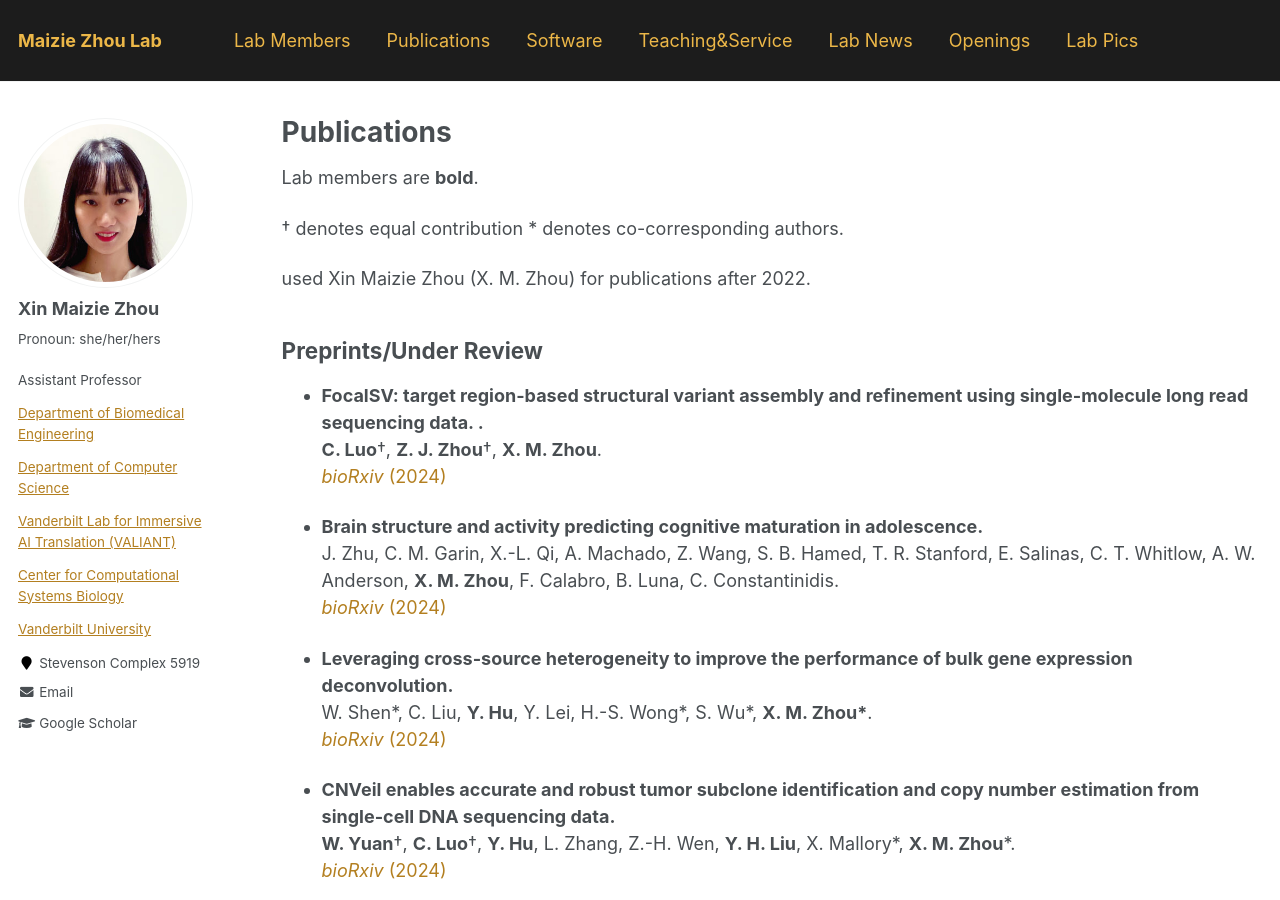
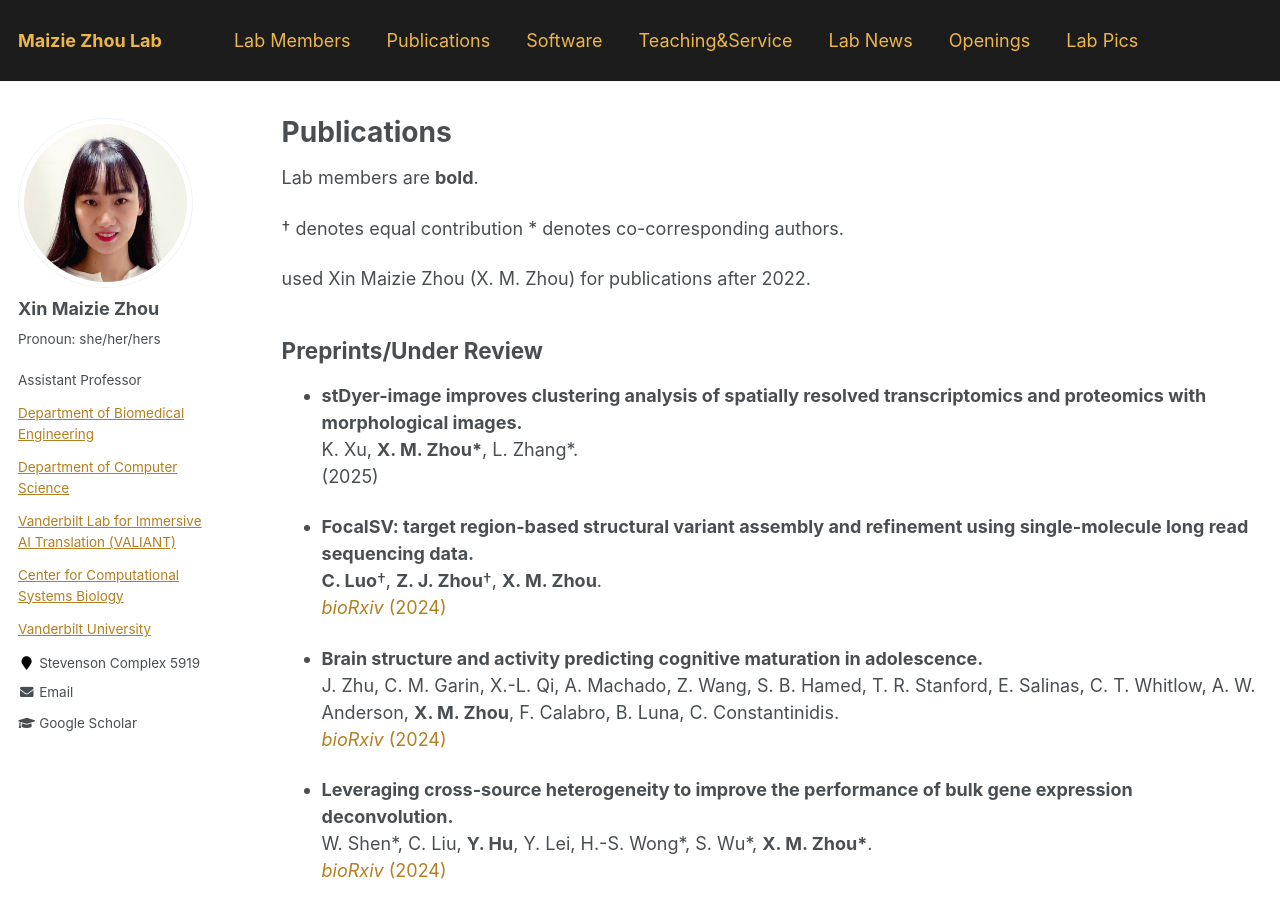
Before and after one commit to maiziezhoulab/Maiziezhoulab.github.io, a Jekyll site: the page built from _pages/publications.md, in a window 1280 px wide and 900 px high. Built offline with Jekyll 4.4.1, drawn with Linux system fonts in a browser that asks for light colours.

Commit message:
Update publications.md

```diff
--- a/_pages/publications.md
+++ b/_pages/publications.md
@@ -24,7 +24,11 @@ Lab members are **bold**.
 used Xin Maizie Zhou (X. M. Zhou) for publications after 2022.
 
 ## Preprints/Under Review
-- **FocalSV: target region-based structural variant assembly and refinement using single-molecule long read sequencing data. .**
+- **stDyer-image improves clustering analysis of spatially resolved transcriptomics and proteomics with morphological images.**
+  K. Xu, **X. M. Zhou\***, L. Zhang*.
+  (2025)
+
+- **FocalSV: target region-based structural variant assembly and refinement using single-molecule long read sequencing data.**
   **C. Luo**†, **Z. J. Zhou**†, **X. M. Zhou**.
   [_bioRxiv_ (2024)](https://www.biorxiv.org/content/10.1101/2024.11.21.624735v1)
 
```
